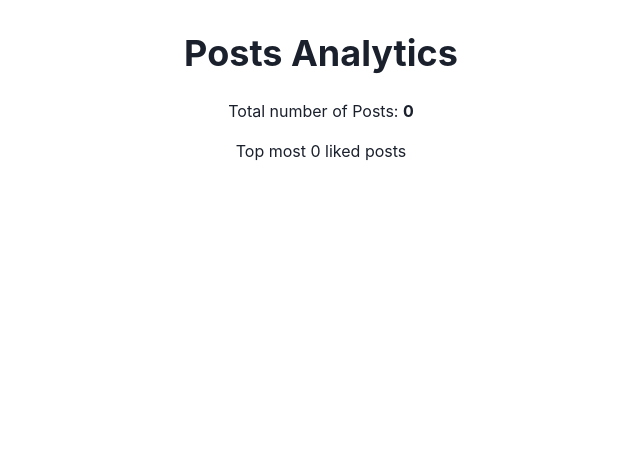
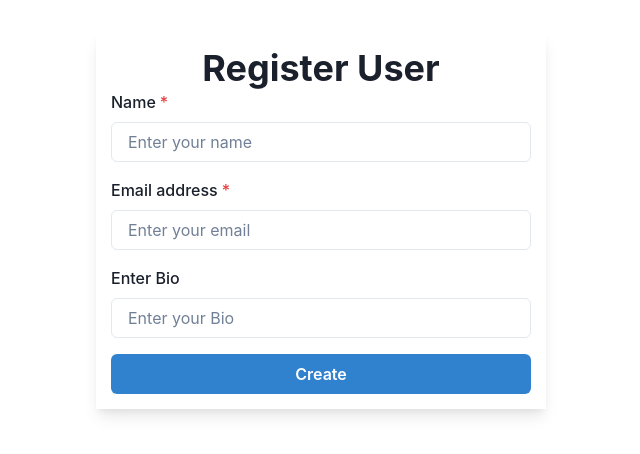
Before and after one commit to ImDebabrata/Socialify, a React (Vite) app in the folder socialify/: page / in a window 1280 px wide. Shown: the top 454 px of the page, without its empty margins (319-959 px from the left). Built offline with nearby package versions, Linux system fonts and the light colour scheme.

Commit message:
change home page api

```diff
--- a/socialify/src/App.jsx
+++ b/socialify/src/App.jsx
@@ -9,12 +9,12 @@ import UserAnalytics from "./pages/UserAnalytics";
 function App() {
   return (
     <div className="App">
-      {/* <Home /> */}
+      <Home />
       {/* <AllUsers /> */}
       {/* <AllPosts /> */}
       {/* <CreatePost /> */}
       {/* <UserAnalytics /> */}
-      <PostAnalytics />
+      {/* <PostAnalytics /> */}
     </div>
   );
 }
--- a/socialify/src/pages/Home.jsx
+++ b/socialify/src/pages/Home.jsx
@@ -2,10 +2,11 @@ import React from "react";
 import UserForm from "../components/UserForm";
 import axios from "axios";
 import { Box, Heading } from "@chakra-ui/react";
+import baseApi from "../baseApi";
 
 const Home = () => {
   const onSubmit = (payload) => {
-    return axios.post(`http://localhost:8080/users`, payload);
+    return axios.post(`${baseApi()}/users`, payload);
   };
   return (
     <Box
```
